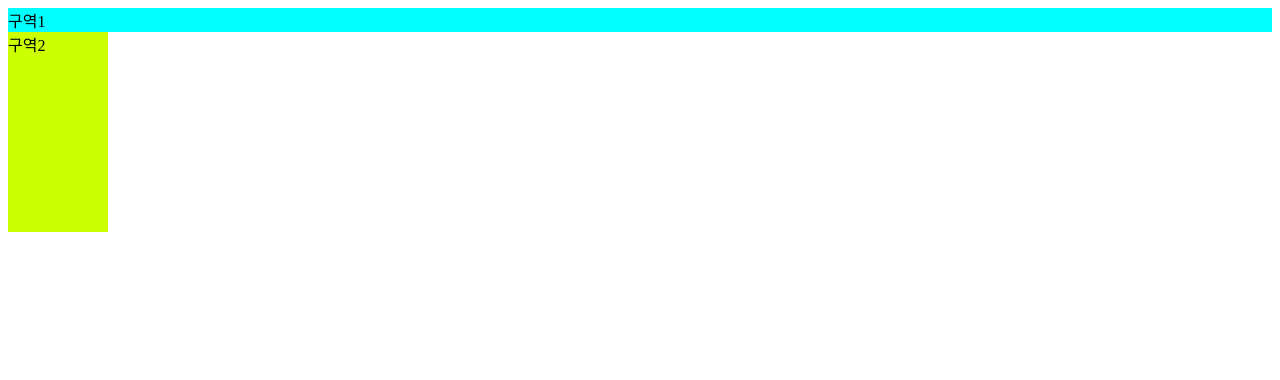
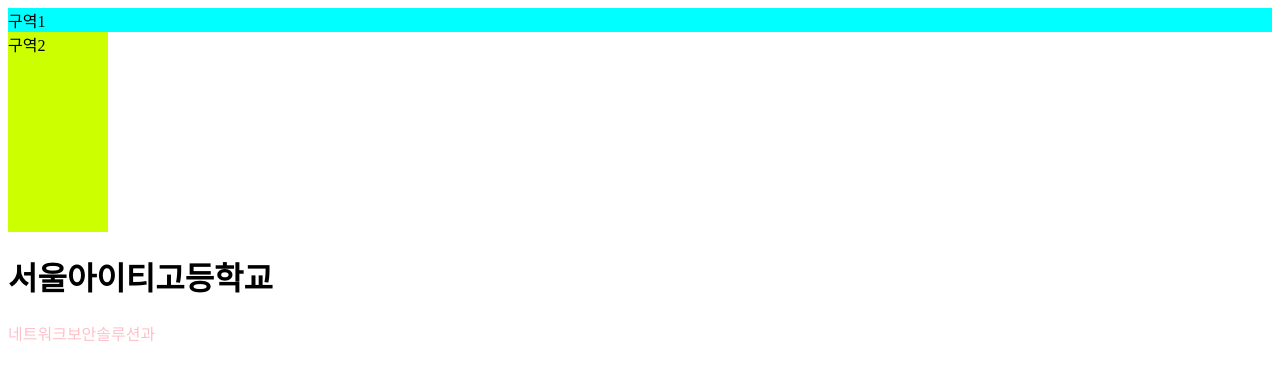
Before and after one commit to juy595/test, a plain HTML site: page index.html in a window 1280 px wide. Drawn offline with Linux system fonts and the light colour scheme.

Commit message:
Update index.html

```diff
--- a/index.html
+++ b/index.html
@@ -2,5 +2,7 @@
 	<body>
 		<div style="background-color:cyan;">구역1</div>
 		<div style="width: 100px; height: 200px; background-color:#CCFF00">구역2</div>
+		<p><h1>서울아이티고등학교</h1></p>
+		<p style="color: pink;">네트워크보안솔루션과</p>
 	<body>
 <html>
```
